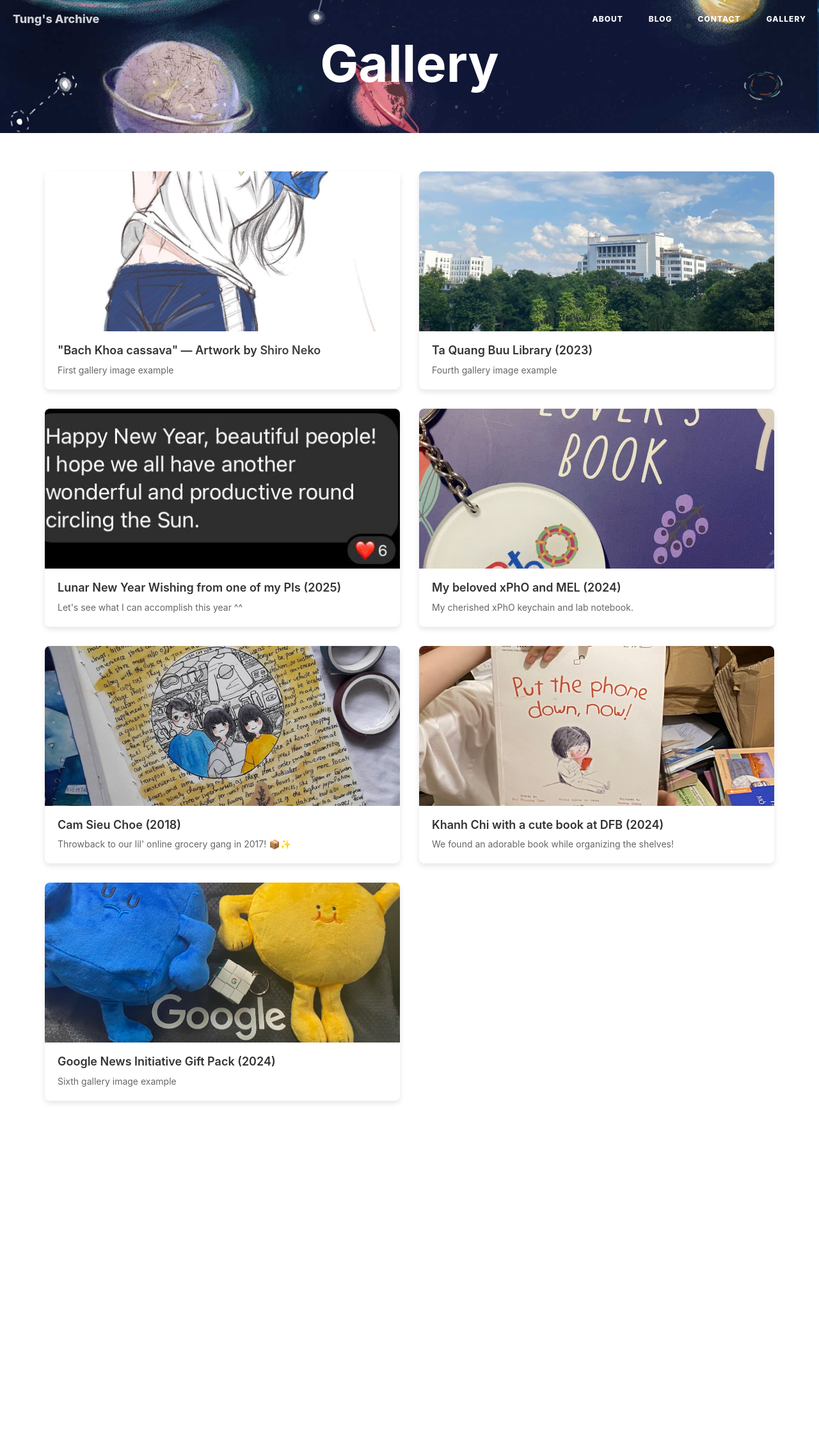
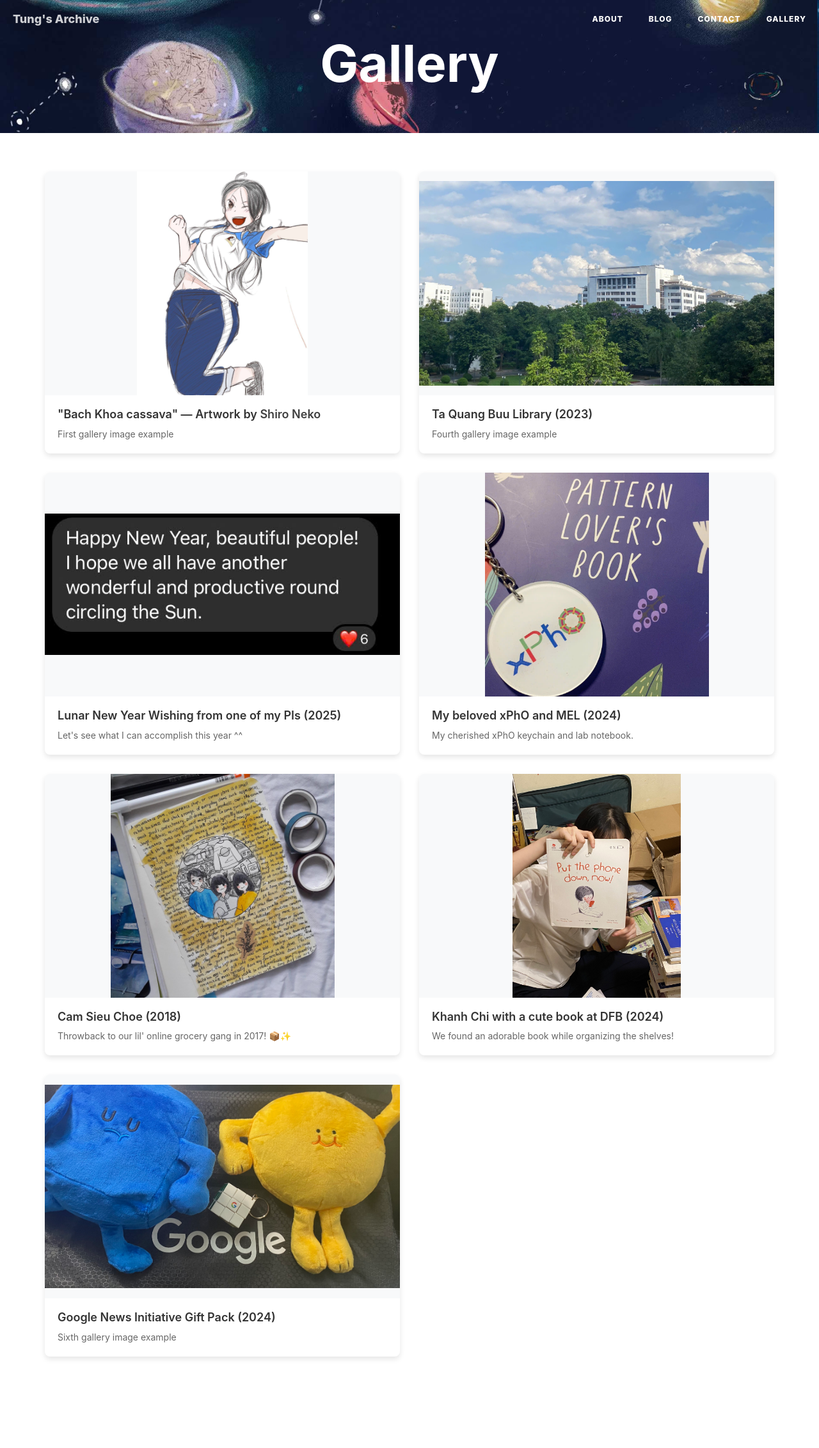
Before and after one commit to orionanseaweed/orionanseaweed.github.io, a Jekyll site: the page built from gallery.html, in a window 1280 px wide. Shown: the whole page at 64% size. Built offline with Jekyll 4.4.1, drawn with Linux system fonts in a browser that asks for light colours; nearby versions of some CDN libraries; library files that are not in the unit come from our copies; comment, search, counter and statistics services are not loaded; before the commit the page ends 1864 px from its top, so only the background shows below that.

Commit message:
Update gallery.html

```diff
--- a/gallery.html
+++ b/gallery.html
@@ -119,9 +119,15 @@ header-img: "img/home-bg.jpg"
 
 .gallery-item img {
     width: 100%;
-    height: 250px;
-    object-fit: cover;
+    height: 350px;
+    object-fit: contain;
     display: block;
+    transition: transform 0.3s ease;
+    background-color: #f8f9fa;
+}
+
+.gallery-item:hover img {
+    transform: scale(1.05);
 }
 
 .gallery-caption {
@@ -154,7 +160,7 @@ header-img: "img/home-bg.jpg"
     }
 
     .gallery-item img {
-        height: 200px;
+        height: 250px;
     }
 }
 </style>
```
